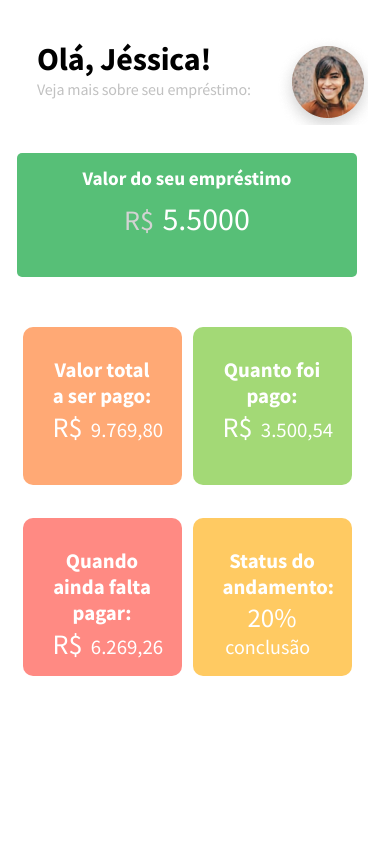
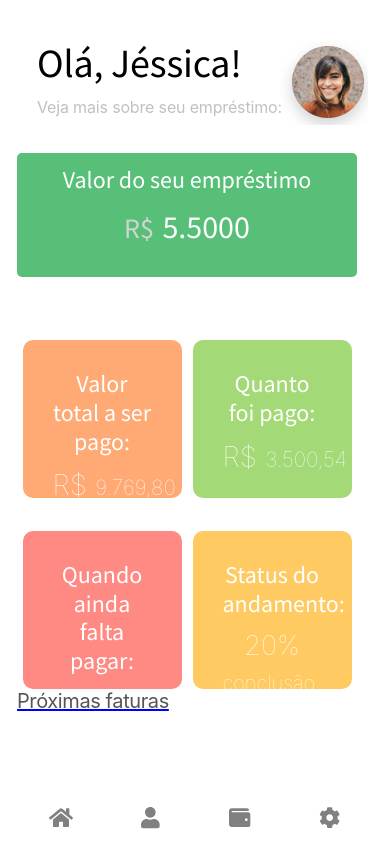
Before and after one commit to anajuliabit/web-agiliza, a React (Create React App) app: page /user in a window 390 px wide. Built offline with nearby package versions, Linux system fonts and the light colour scheme.

Commit message:
feature tabBar component

```diff
--- a/package.json
+++ b/package.json
@@ -3,9 +3,13 @@
   "version": "0.1.0",
   "private": true,
   "dependencies": {
+    "@fortawesome/fontawesome-svg-core": "^1.2.30",
+    "@fortawesome/free-solid-svg-icons": "^5.14.0",
+    "@fortawesome/react-fontawesome": "^0.1.11",
     "@testing-library/jest-dom": "^4.2.4",
     "@testing-library/react": "^9.3.2",
     "@testing-library/user-event": "^7.1.2",
+    "bootstrap": "^4.5.0",
     "rc-slider": "^9.3.1",
     "react": "^16.13.1",
     "react-dom": "^16.13.1",
@@ -13,6 +17,7 @@
     "react-multi-carousel": "^2.5.5",
     "react-router-dom": "^5.2.0",
     "react-scripts": "3.4.1",
+    "reactstrap": "^8.5.1",
     "typescript": "^3.9.7"
   },
   "scripts": {
--- /dev/null
+++ b/src/components/TabBar/index.js
@@ -0,0 +1,53 @@
+import React from 'react';
+import { Nav, NavItem} from 'reactstrap';
+import { NavLink } from 'react-router-dom';
+import { FontAwesomeIcon } from '@fortawesome/react-fontawesome';
+import { faCog, faHome, faUser, faWallet} from '@fortawesome/free-solid-svg-icons';
+import 'bootstrap/dist/css/bootstrap.min.css';
+
+
+const tabs = [{
+  route: "/home",
+  icon: faHome,
+  label: "Home"
+},{
+  route: "/profile",
+  icon: faUser,
+  label: "Profile"
+},{
+    route:"/wallet",
+    icon:faWallet,
+    label:"Wallet"
+},{
+  route: "/settings",
+  icon: faCog,
+  label: "Settings"
+}]
+
+const Navigation = (props) => {
+
+  return (
+    <div>
+
+    <nav className="navbar fixed-bottom navbar-light d-block d-lg-none bottom-tab-nav" role="navigation">
+      <Nav className="w-100">
+        <div className=" d-flex flex-row justify-content-around w-100">
+          {
+            tabs.map((tab, index) =>(
+              <NavItem key={`tab-${index}`}>
+                <NavLink to={tab.route} className="nav-link bottom-nav-link" activeClassName="active">
+                  <div className="row d-flex flex-column justify-content-center align-items-center">
+                    <FontAwesomeIcon size="lg" icon={tab.icon} style={{color:"grey"}}/>
+                  </div>
+                </NavLink>
+              </NavItem>
+            ))
+          }
+        </div>
+      </Nav>
+    </nav>
+    </div>
+  )
+};
+
+export default Navigation;
--- /dev/null
+++ b/src/components/TabBar/styles.css
@@ -0,0 +1,30 @@
+.navbar {
+    background-color: #333;
+    overflow: hidden;
+    position: fixed;
+    bottom: 0;
+    width: 100%;
+  }
+
+  /* Style the links inside the navigation bar */
+  .navbar a {
+    float: left;
+    display: block;
+    color: #f2f2f2;
+    text-align: center;
+    padding: 14px 16px;
+    text-decoration: none;
+    font-size: 17px;
+  }
+
+  /* Change the color of links on hover */
+  .navbar a:hover {
+    background-color: #ddd;
+    color: black;
+  }
+
+  /* Add a color to the active/current link */
+  .navbar a.active {
+    background-color: #4CAF50;
+    color: white;
+  }
--- a/src/pages/User/index.js
+++ b/src/pages/User/index.js
@@ -1,5 +1,6 @@
 import React from "react";
 import "./styles.css";
+import Navigation from './../../components/TabBar'
 
 export const User = () => {
 
@@ -53,8 +54,11 @@ andamento:</h4>
                     </div>
             </main>
 
+            <div className="payNext">
+               <bold>Próximas faturas</bold>
+            </div>
         </section>
-
+        <Navigation/>
     </div>
 
   );
--- a/src/pages/User/styles.css
+++ b/src/pages/User/styles.css
@@ -124,3 +124,26 @@ div > i {
         color:#FFFFFF;;
 
 }
+.payNext{
+
+position: absolute;
+
+height: 11px;
+left: 17px;
+top: 656px;
+
+
+font-size: 20px;
+margin-top: 30px;
+/* or 11px */
+
+letter-spacing: -0.02em;
+
+color: #555555;
+
+
+}
+/*Link information*/
+.payNext{
+        text-decoration: underline blue;
+}
```
Also changed, not shown: 1 other file (tests, documents, lock files or other folders).
